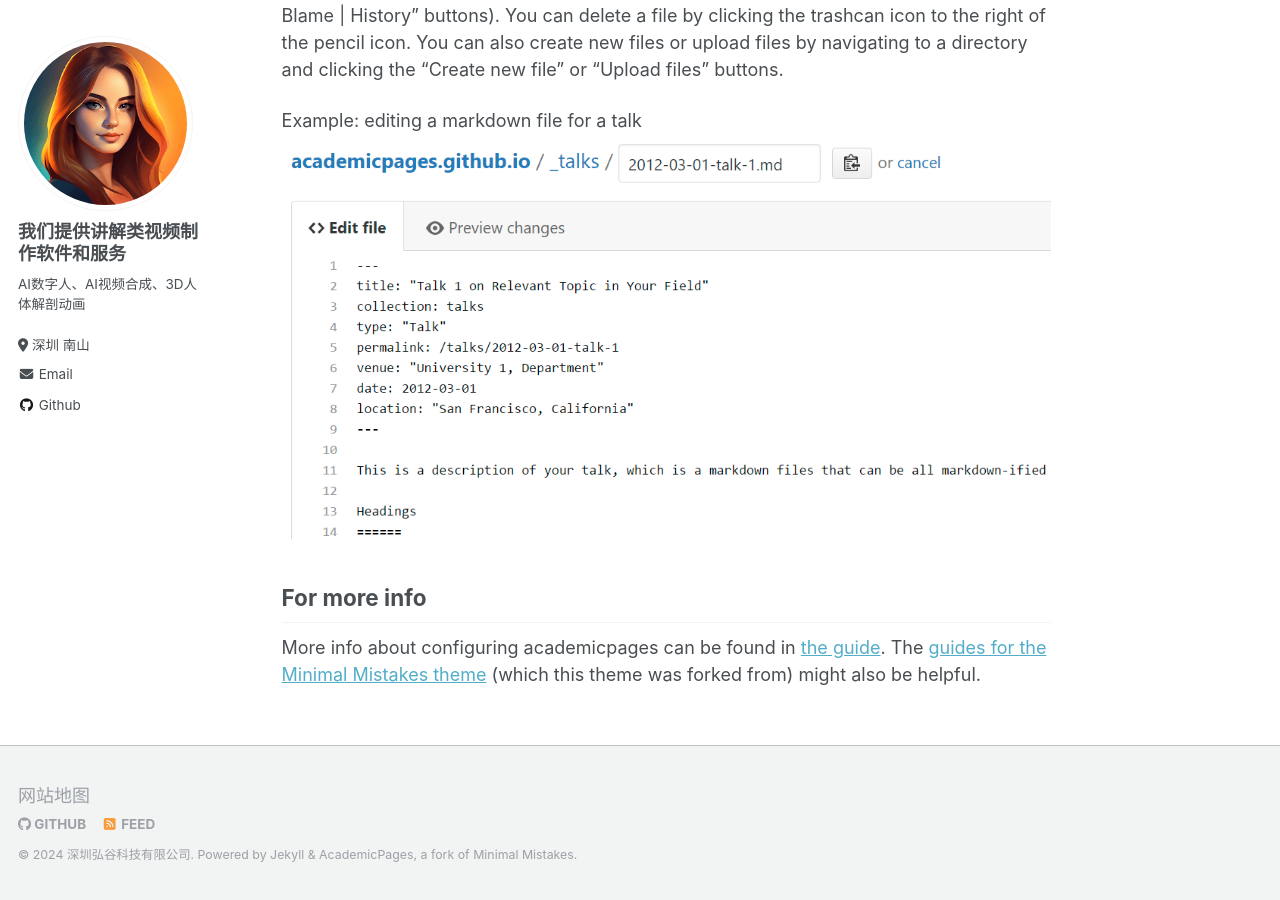
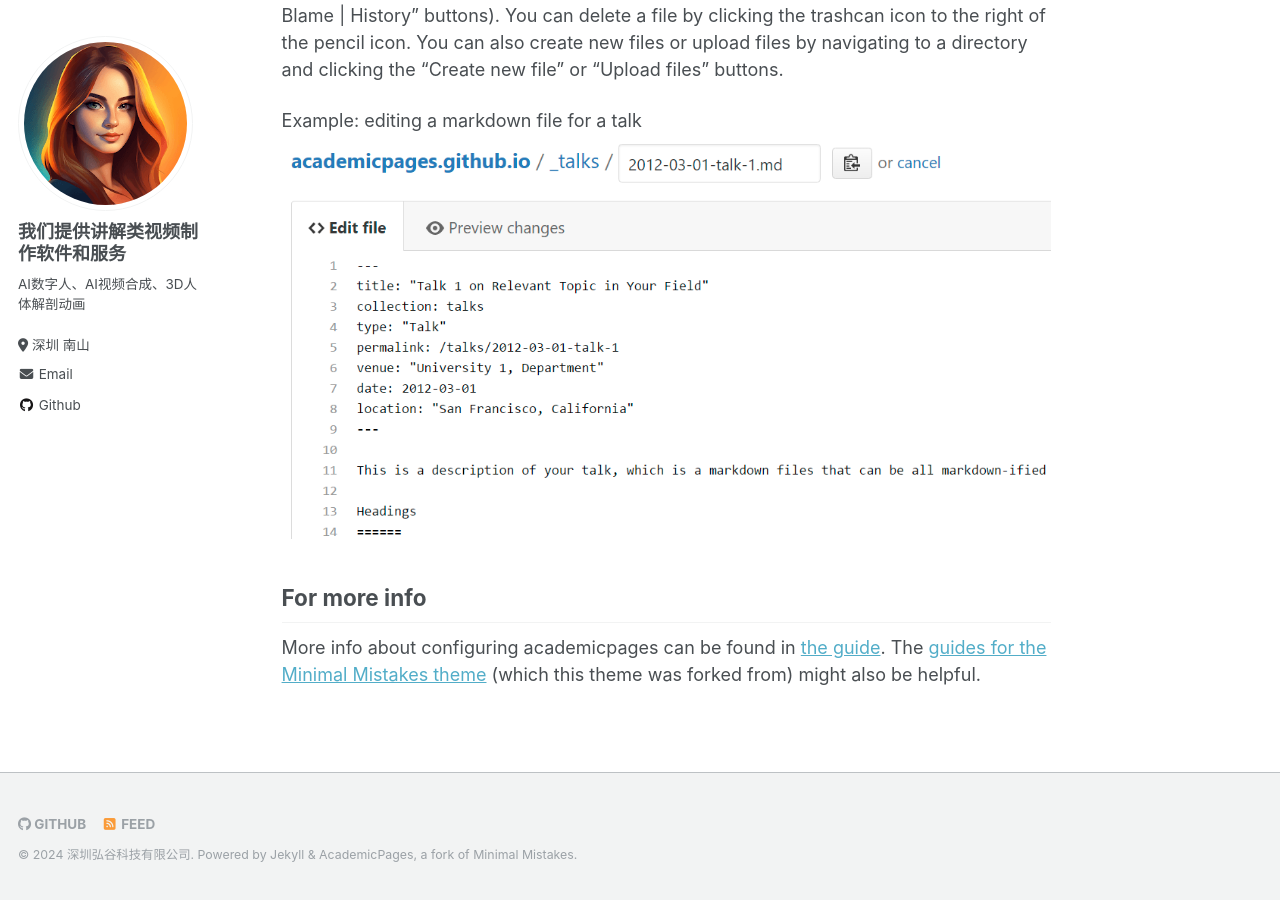
Before and after one commit to bloomv/bloomv, a Jekyll site: the page built from _pages/about.md, in a window 1280 px wide and 900 px high, scrolled down 2434 px. Built offline with Jekyll 4.4.1, drawn with Linux system fonts in a browser that asks for light colours.

Commit message:
Update custom.html

```diff
--- a/_includes/footer/custom.html
+++ b/_includes/footer/custom.html
@@ -1,3 +1,3 @@
 <!-- start custom footer snippets -->
-<a href="/bloomv/sitemap/">网站地图</a>
+<!-- <a href="/bloomv/sitemap/">网站地图</a> -->
 <!-- end custom footer snippets -->
```
